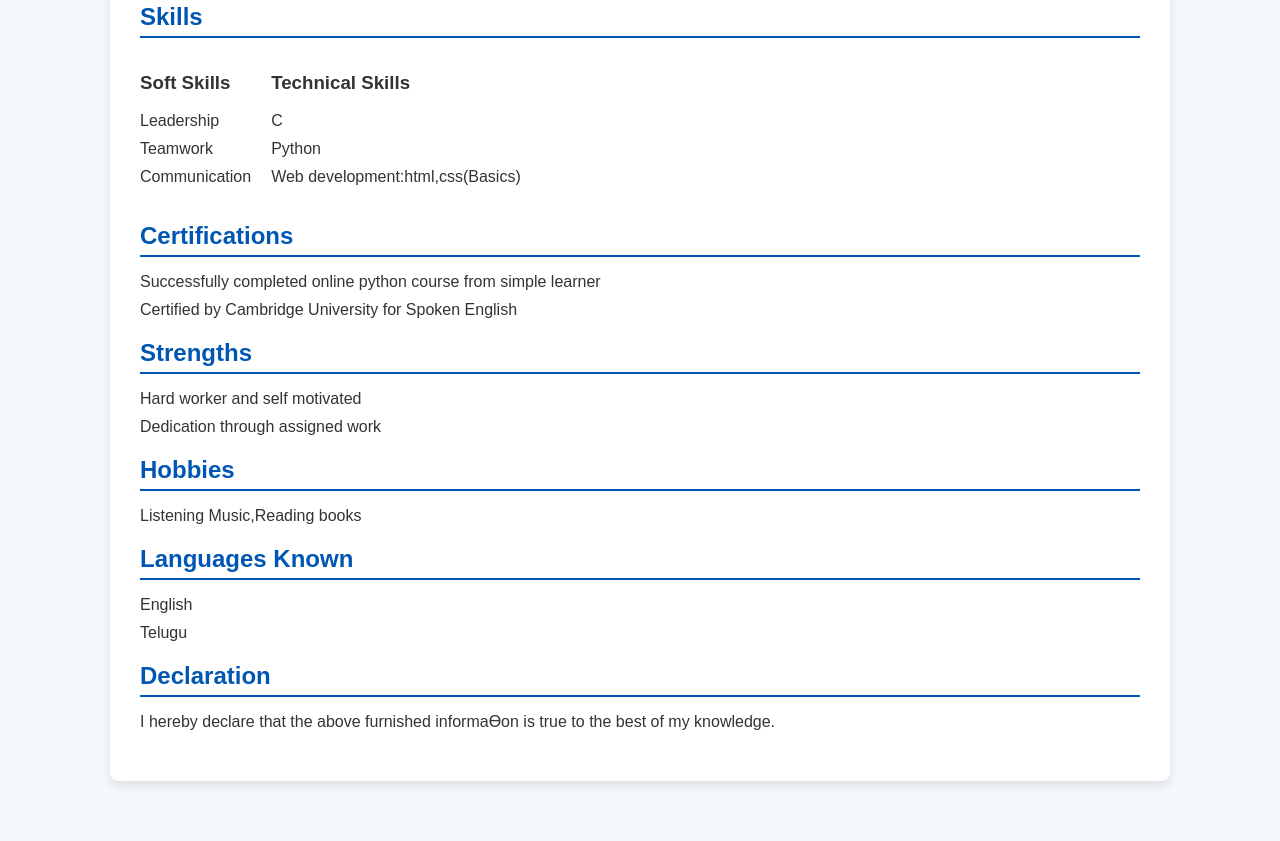
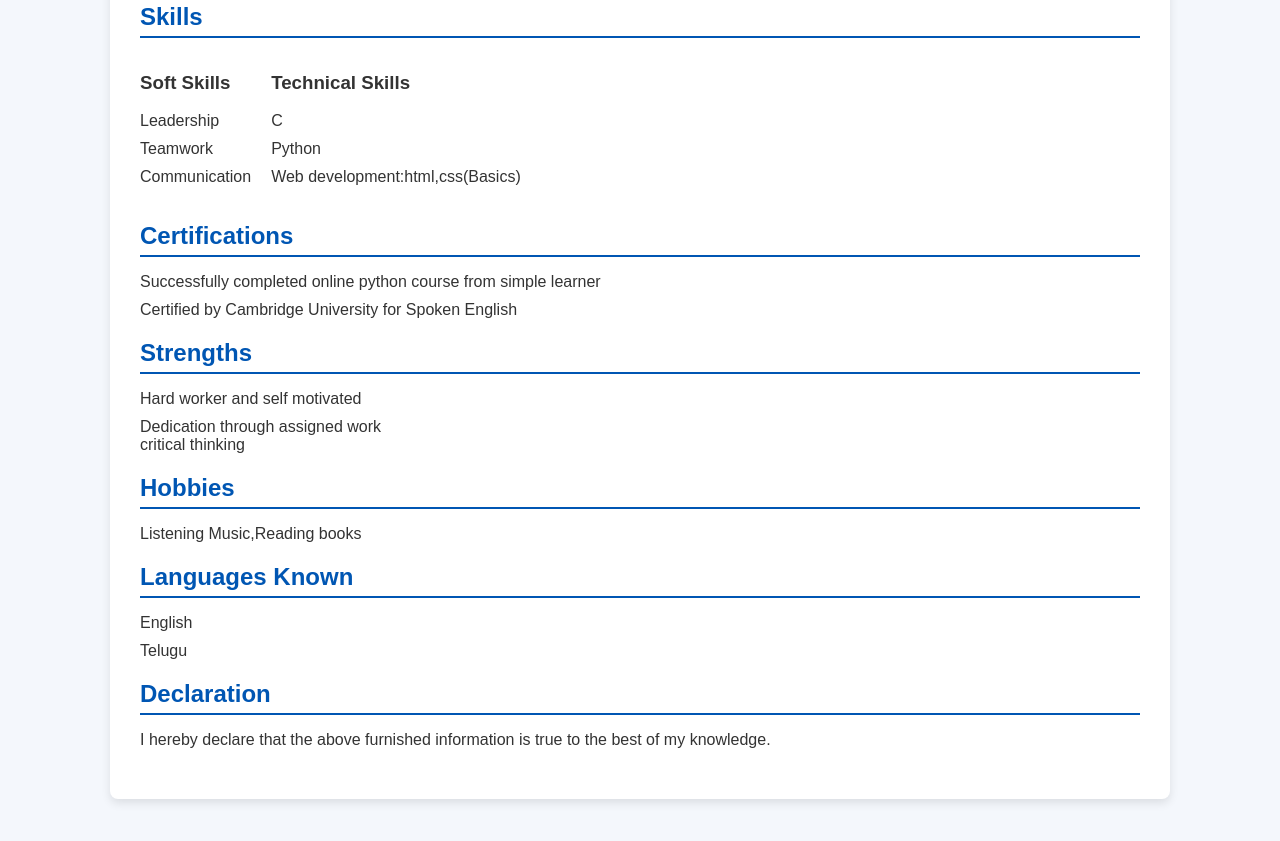
Before and after one commit to Rangavallika/Rangavallika, a plain HTML site: page index.html in a window 1280 px wide. Shown: the part 547-1388 px from the top of the page. Drawn offline with Linux system fonts and the light colour scheme.

Commit message:
Updated code index.html

```diff
--- a/index.html
+++ b/index.html
@@ -149,7 +149,7 @@ html lang="en">
         <ul>
           <li>Hard worker and self motivated</li
           <li>Dedication through assigned work</li>
-          <li></li>
+          <li>critical thinking</li>
         </ul>
         <div class="section">
           <h2>Hobbies</h2>
@@ -167,7 +167,7 @@ html lang="en">
       <div class="section">
         <h2>Declaration</h2>
         <ul>
-          <li>I hereby declare that the above furnished informaƟon is true to the best of my knowledge. </li>
+          <li>I hereby declare that the above furnished information is true to the best of my knowledge. </li>
         </ul>
       </div>
 
```
